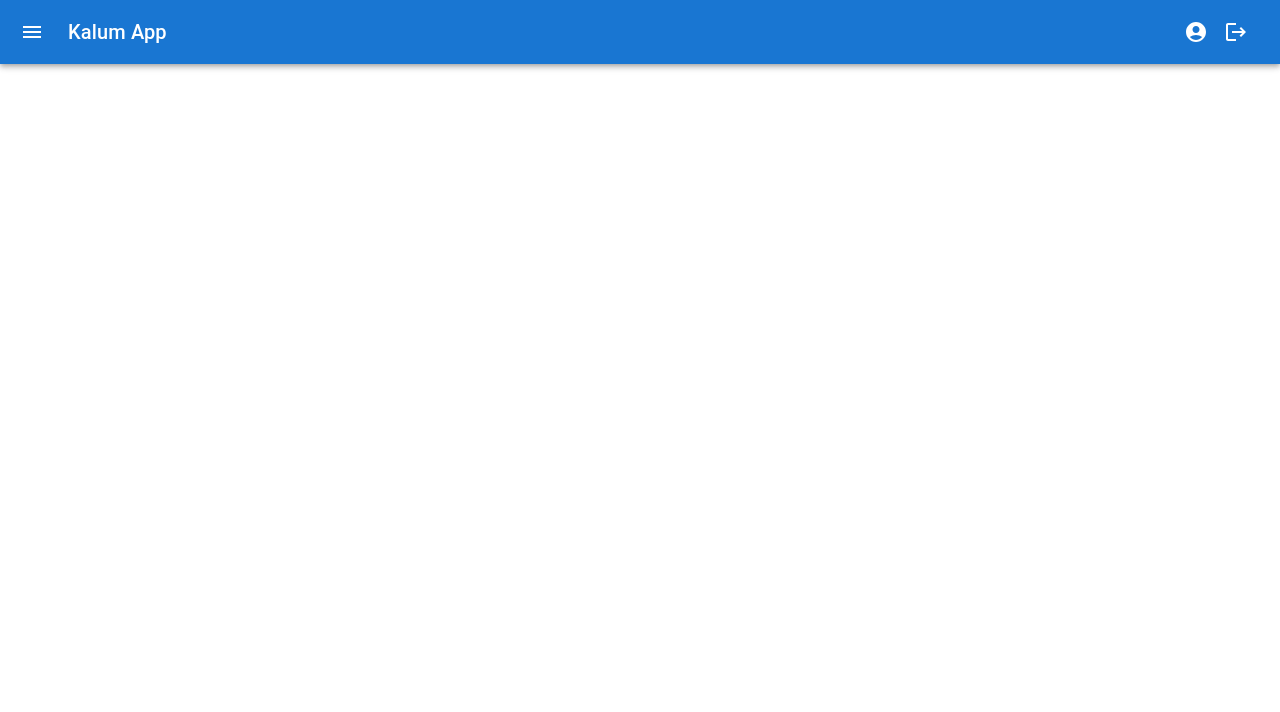
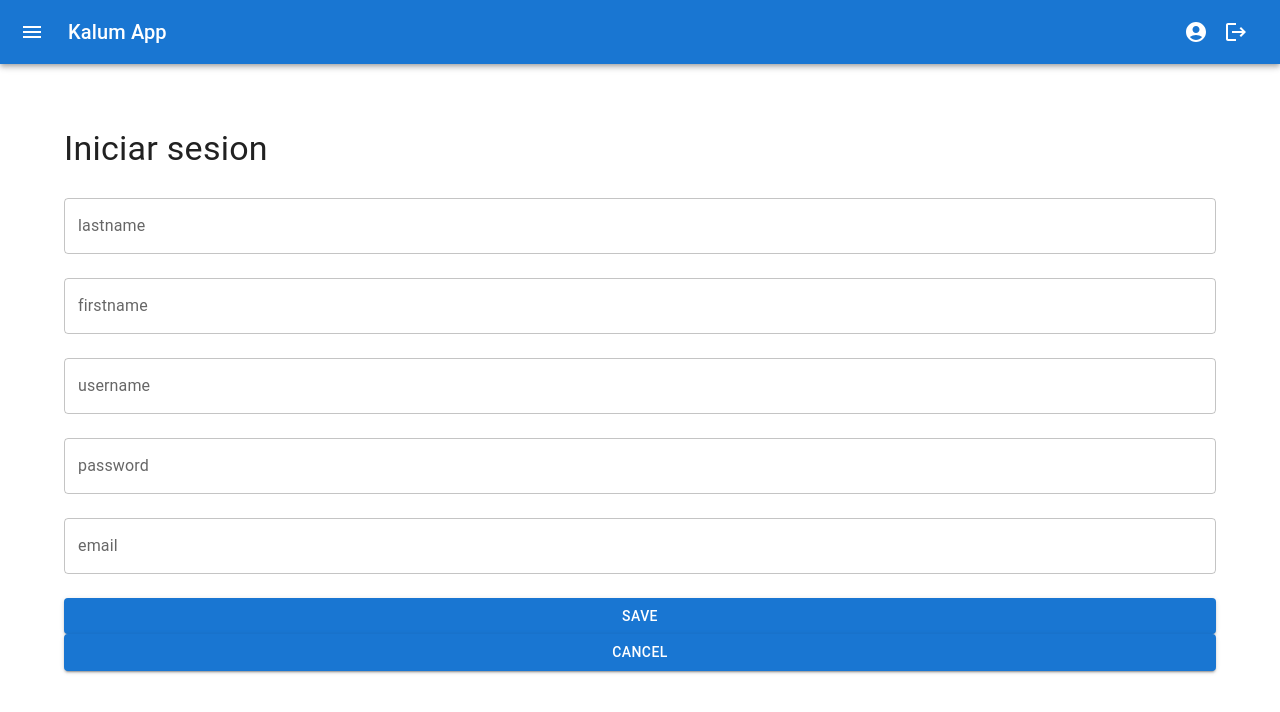
Before and after one commit to EdwinTumax/java-kalum-app-2026, a React (Vite) app: page /register in a window 1280 px wide. Before the commit this address had no page. Shown: the top 712 px of the page. Built offline with nearby package versions, Linux system fonts and the light colour scheme.

Commit message:
agregnado formulario de nuevo registro

```diff
--- a/src/App.tsx
+++ b/src/App.tsx
@@ -1,4 +1,4 @@
-import { use, useState } from 'react'
+import { useState } from 'react'
 import './App.css'
 import { Navigate, Route, BrowserRouter as Router, Routes } from 'react-router-dom'
 import { CssBaseline } from '@mui/material'
@@ -6,6 +6,7 @@ import { Dashboard } from './components/dashboard/Dashboard'
 import { AppBarMenu } from './layout/AppBarMenu'
 import { SideNav } from './layout/SideNav'
 import { LoginForm } from './components/auth/LoginForm'
+import { RegisterForm } from './components/auth/RegisterForm'
 
 function App() {
 
@@ -24,6 +25,7 @@ function App() {
     <SideNav open={drawerOpen} onClose={handlerDrawerToggle}/>
     <Routes>
       <Route path='/login' element={<LoginForm onLoginSuccess={() => window.location.hash='/dashboard'} />}/>
+      <Route path='/register' element={<RegisterForm />}/>
       <Route path='/dashboard' element={<Dashboard/>}/>
       <Route path='/' element={<Navigate to="/dashboard"/>}/>
     </Routes>
--- a/src/components/auth/LoginForm.tsx
+++ b/src/components/auth/LoginForm.tsx
@@ -22,10 +22,12 @@ export const LoginForm: React.FC<LoginFormProps> = ({ onLoginSuccess }) => {
                 icon: 'success'
             }).then(result => {
                 if(result.isConfirmed) {
+                    onLoginSuccess();
                     window.location.href = '/dashboard'
                 }
             });
         } else {
+            setError('Error en las credendiales, favor de validar');
             Swal.fire({
                 title: 'Login Failed',
                 text: 'Error en las credendiales, favor de validar',
@@ -36,6 +38,10 @@ export const LoginForm: React.FC<LoginFormProps> = ({ onLoginSuccess }) => {
                 }
             });
         }
+    }
+
+    const onRegister = () => {
+        window.location.href = '/register'
     }
 
 
@@ -50,6 +56,7 @@ export const LoginForm: React.FC<LoginFormProps> = ({ onLoginSuccess }) => {
                 {error && <Alert severity='error' sx={{mt: 2}} >{error}</Alert>}
                 <Box sx={{mt:2}}>
                     <Button type='submit' variant='contained' fullWidth>Login</Button>
+                    <Button type='submit' variant='contained' fullWidth onClick={onRegister}>¿No tienes una cuenta?, crea una aqui</Button>
                 </Box>
             </form>
         </Container>
--- /dev/null
+++ b/src/components/auth/RegisterForm.tsx
@@ -0,0 +1,84 @@
+import { Alert, Box, Button, Container, TextField, Typography } from '@mui/material'
+import React, { useState } from 'react'
+import Swal from 'sweetalert2';
+
+export const RegisterForm = () => {
+    const [lastname, setLastname] = useState('');
+    const [firstname, setFirstname] = useState('');
+    const [username, setUsername] = useState('');
+    const [password, setPassword] = useState('');
+    const [email, setEmail] = useState('');
+    const [error, setError] = useState('');
+
+    const validateForm = () => {
+        if (!lastname.trim()) {
+            setError('El apellido es obligatorio')
+            return false
+        }
+        if (!firstname.trim()) {
+            setError('El nombre es obligatorio')
+            return false
+        }
+
+        if (!username.trim()) {
+            setError('El username es obligatorio')
+            return false
+        }
+
+        if (!password.trim()) {
+            setError('El password es obligatorio')
+            return false
+        }
+
+        if (!email.trim()) {
+            setError('El email es obligatorio')
+            return false
+        }
+
+        setError('');
+        return true;
+
+    }
+
+    const handlerSubmit = (e: React.FormEvent) => {
+        e.preventDefault();
+        if(!validateForm()) {
+            return;
+        }
+
+        Swal.fire({
+            title: 'Registro de usuario',
+            text: 'El registro fue creado con exito',
+            icon: 'success'
+        }).then(result => {
+            if (result.isConfirmed) {
+                window.location.href = '/dashboard';
+            }
+        })
+
+    }
+
+    const handlerOnCancel = () => {
+        window.location.href = '/dashboard';
+    }
+
+    return (
+        <Container sx={{ mt: 8 }}>
+            <Typography variant='h4' gutterBottom>
+                Iniciar sesion
+            </Typography>
+            <form onSubmit={handlerSubmit}>
+                <TextField label="lastname" fullWidth margin='normal' value={lastname} onChange={(e) => setLastname(e.target.value)} />
+                <TextField label="firstname" fullWidth margin='normal' value={firstname} onChange={(e) => setFirstname(e.target.value)} />
+                <TextField label="username" fullWidth margin='normal' value={username} onChange={(e) => setUsername(e.target.value)} />
+                <TextField label="password" type='password' fullWidth margin='normal' value={password} onChange={(e) => setPassword(e.target.value)} />
+                <TextField label="email" fullWidth margin='normal' value={email} onChange={(e) => setEmail(e.target.value)} />
+                {error && <Alert severity='error' sx={{ mt: 2 }} >{error}</Alert>}
+                <Box sx={{ mt: 2 }}>
+                    <Button type='submit' variant='contained' fullWidth>Save</Button>
+                    <Button variant='contained' fullWidth onClick={handlerOnCancel}>Cancel</Button>
+                </Box>
+            </form>
+        </Container>
+    )
+}
--- a/src/components/dashboard/ImageGallery.tsx
+++ b/src/components/dashboard/ImageGallery.tsx
@@ -1,6 +1,6 @@
 import { Box, Typography } from '@mui/material'
 import React from 'react'
-import logotipo from '../../../public/assets/images/logotipo.png';
+import logotipo from '../../../src/assets/images/logotipo.png';
 
 export const ImageGallery: React.FC = () => {
   return (
--- a/src/layout/SideNav.tsx
+++ b/src/layout/SideNav.tsx
@@ -5,8 +5,6 @@ import PeopleIcon from '@mui/icons-material/People';
 import SecurityIcon from '@mui/icons-material/Security';
 import CalendarMonthIcon from '@mui/icons-material/CalendarMonth';
 import { PermContactCalendar } from '@mui/icons-material';
-
-import React, { useState } from 'react'
 
 interface SideNavProps {
     open: boolean;
--- a/src/services/TechnicalCareerService.ts
+++ b/src/services/TechnicalCareerService.ts
@@ -1,7 +1,7 @@
 import type { TechynicalCareer } from "../interfaces/TechnicalCareer";
 
 export const getTechnicalCareerService = (): Promise<TechynicalCareer[]> => {
-    return new Promise((resolve,reject) => {
+    return new Promise((resolve) => {
         console.log('Consultada data Careers');
         setTimeout(() => {
             const careers: TechynicalCareer[] = [
```
Also changed, not shown: src/assets/images/logotipo.png (added).
